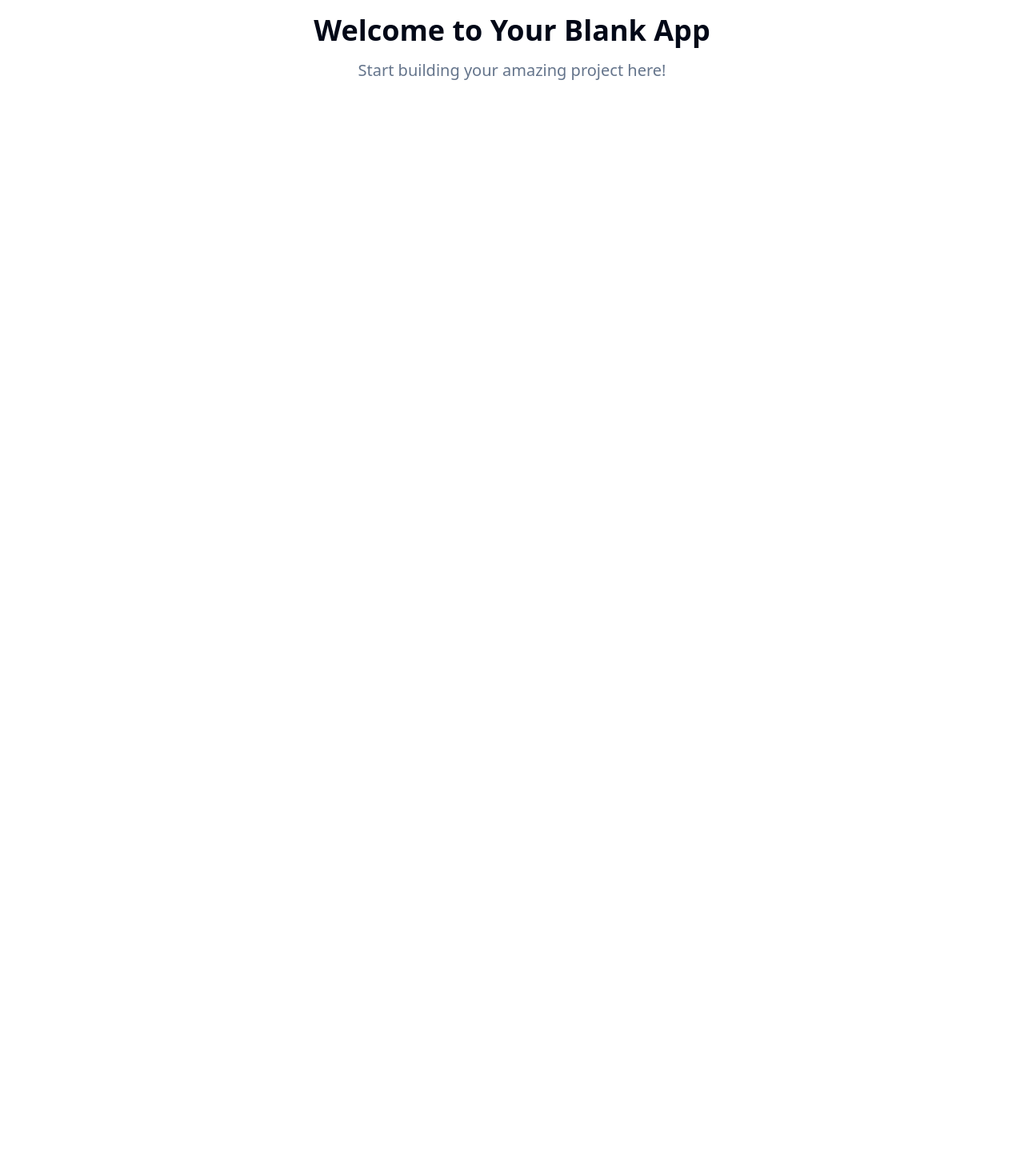
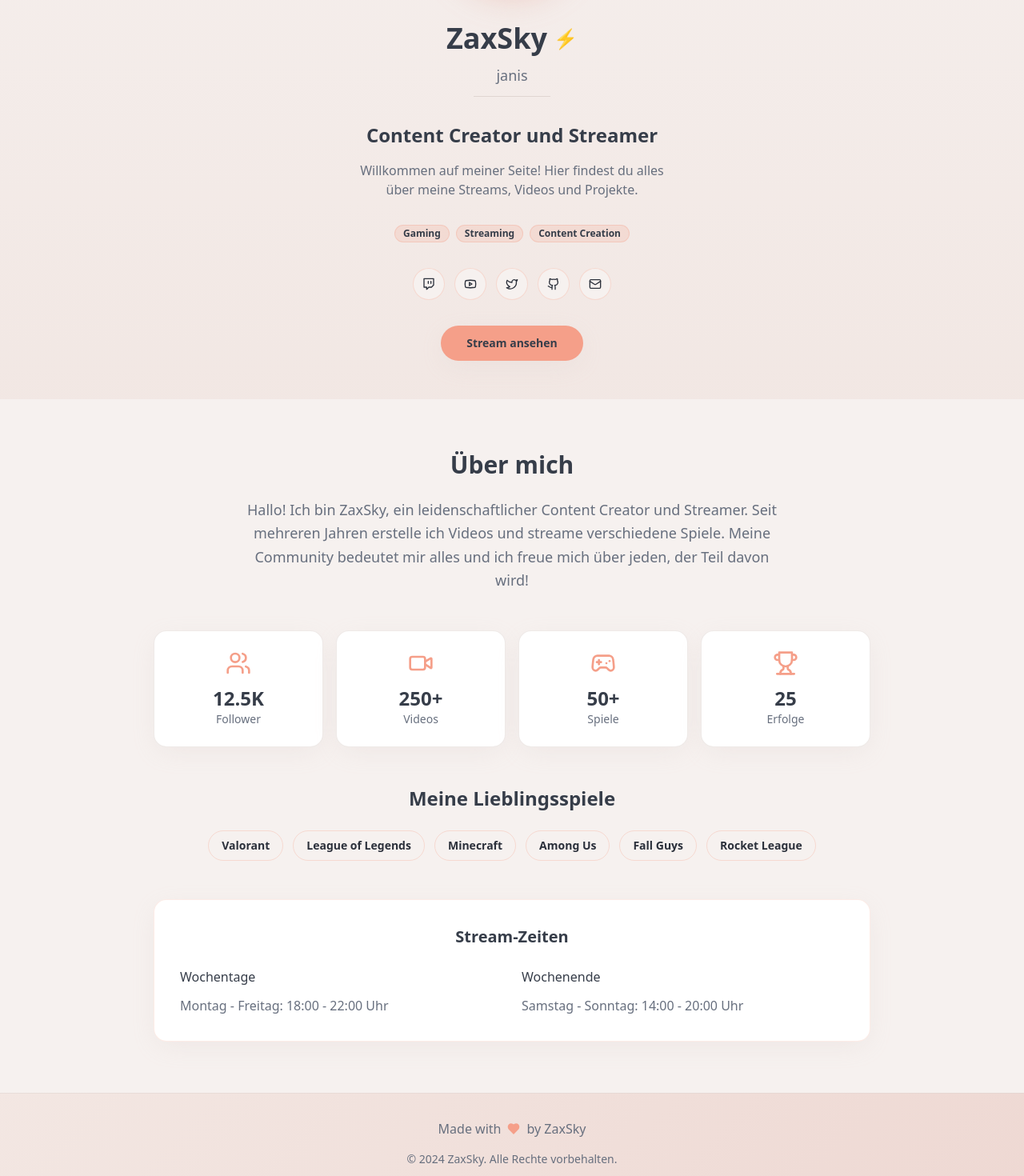
Before and after one commit to ZaxSky11/zaxsky-site-6c023ef6, a React (Vite) app: page / in a window 1280 px wide. Shown: the part 340-1810 px from the top of the page at 80% size. Before the commit the page ends 800 px from the top, so only its background shows below. Built offline with nearby package versions, Linux system fonts and the light colour scheme.

Commit message:
Add website with images
Create a website using the provided images and configure it for GitHub Pages deployment.

```diff
--- /dev/null
+++ b/src/components/AboutSection.tsx
@@ -0,0 +1,84 @@
+import { Card, CardContent } from "@/components/ui/card";
+import { Badge } from "@/components/ui/badge";
+import { Gamepad2, Video, Users, Trophy } from "lucide-react";
+
+const AboutSection = () => {
+  const stats = [
+    { icon: Users, label: "Follower", value: "12.5K", color: "text-coral-accent" },
+    { icon: Video, label: "Videos", value: "250+", color: "text-coral-accent" },
+    { icon: Gamepad2, label: "Spiele", value: "50+", color: "text-coral-accent" },
+    { icon: Trophy, label: "Erfolge", value: "25", color: "text-coral-accent" },
+  ];
+
+  const games = [
+    "Valorant", "League of Legends", "Minecraft", "Among Us", "Fall Guys", "Rocket League"
+  ];
+
+  return (
+    <div className="bg-background py-16 px-4">
+      <div className="max-w-4xl mx-auto space-y-12">
+        {/* About Me */}
+        <div className="text-center space-y-6">
+          <h2 className="text-3xl font-bold text-warm-text">Über mich</h2>
+          <div className="max-w-2xl mx-auto">
+            <p className="text-muted-foreground text-lg leading-relaxed">
+              Hallo! Ich bin ZaxSky, ein leidenschaftlicher Content Creator und Streamer.
+              Seit mehreren Jahren erstelle ich Videos und streame verschiedene Spiele.
+              Meine Community bedeutet mir alles und ich freue mich über jeden, der Teil davon wird!
+            </p>
+          </div>
+        </div>
+
+        {/* Stats Grid */}
+        <div className="grid grid-cols-2 md:grid-cols-4 gap-4">
+          {stats.map((stat, index) => (
+            <Card key={index} className="border-border/50 shadow-soft hover:shadow-profile transition-all duration-300 hover:scale-105">
+              <CardContent className="p-6 text-center space-y-3">
+                <stat.icon className={`h-8 w-8 mx-auto ${stat.color}`} />
+                <div>
+                  <div className="text-2xl font-bold text-warm-text">{stat.value}</div>
+                  <div className="text-muted-foreground text-sm">{stat.label}</div>
+                </div>
+              </CardContent>
+            </Card>
+          ))}
+        </div>
+
+        {/* Games Section */}
+        <div className="space-y-6">
+          <h3 className="text-2xl font-semibold text-warm-text text-center">Meine Lieblingsspiele</h3>
+          <div className="flex flex-wrap justify-center gap-3">
+            {games.map((game, index) => (
+              <Badge
+                key={index}
+                variant="outline"
+                className="px-4 py-2 text-sm border-coral-accent/30 hover:bg-coral-accent/10 transition-colors cursor-pointer"
+              >
+                {game}
+              </Badge>
+            ))}
+          </div>
+        </div>
+
+        {/* Schedule */}
+        <Card className="border-coral-accent/20 shadow-soft">
+          <CardContent className="p-8">
+            <h3 className="text-xl font-semibold text-warm-text mb-6 text-center">Stream-Zeiten</h3>
+            <div className="grid md:grid-cols-2 gap-6">
+              <div className="space-y-3">
+                <h4 className="font-medium text-warm-text">Wochentage</h4>
+                <p className="text-muted-foreground">Montag - Freitag: 18:00 - 22:00 Uhr</p>
+              </div>
+              <div className="space-y-3">
+                <h4 className="font-medium text-warm-text">Wochenende</h4>
+                <p className="text-muted-foreground">Samstag - Sonntag: 14:00 - 20:00 Uhr</p>
+              </div>
+            </div>
+          </CardContent>
+        </Card>
+      </div>
+    </div>
+  );
+};
+
+export default AboutSection;
--- /dev/null
+++ b/src/components/Footer.tsx
@@ -0,0 +1,20 @@
+import { Heart } from "lucide-react";
+
+const Footer = () => {
+  return (
+    <footer className="bg-gradient-warm py-8 px-4 border-t border-border/50">
+      <div className="max-w-4xl mx-auto text-center space-y-4">
+        <div className="flex items-center justify-center gap-2 text-muted-foreground">
+          <span>Made with</span>
+          <Heart className="h-4 w-4 text-coral-accent fill-coral-accent" />
+          <span>by ZaxSky</span>
+        </div>
+        <p className="text-sm text-muted-foreground">
+          © 2024 ZaxSky. Alle Rechte vorbehalten.
+        </p>
+      </div>
+    </footer>
+  );
+};
+
+export default Footer;
--- /dev/null
+++ b/src/components/ProfileHeader.tsx
@@ -0,0 +1,114 @@
+import { Button } from "@/components/ui/button";
+import { Badge } from "@/components/ui/badge";
+import { Github, Twitter, Twitch, Youtube, Mail } from "lucide-react";
+
+const ProfileHeader = () => {
+  return (
+    <div className="min-h-screen bg-gradient-subtle flex flex-col items-center justify-center px-4 py-12">
+      <div className="max-w-md w-full text-center space-y-8">
+        {/* Logo */}
+        <div className="flex justify-center mb-8">
+          <img
+            src="/lovable-uploads/d856f0f4-6ff2-4854-b04d-356f730c0314.png"
+            alt="ZaxSky Logo"
+            className="h-16 w-auto opacity-80 hover:opacity-100 transition-opacity duration-300"
+          />
+        </div>
+
+        {/* Profile Picture */}
+        <div className="relative group">
+          <div className="w-48 h-48 mx-auto rounded-full overflow-hidden shadow-profile transition-transform duration-300 group-hover:scale-105">
+            <img
+              src="/lovable-uploads/4d473575-a2fc-4b5e-abe5-d286e6b8cded.png"
+              alt="ZaxSky Profile"
+              className="w-full h-full object-cover"
+            />
+          </div>
+          <div className="absolute inset-0 rounded-full bg-gradient-to-t from-coral-accent/20 to-transparent opacity-0 group-hover:opacity-100 transition-opacity duration-300"></div>
+        </div>
+
+        {/* Name and Badge */}
+        <div className="space-y-3">
+          <div className="flex items-center justify-center gap-2">
+            <h1 className="text-4xl font-bold text-warm-text">ZaxSky</h1>
+            <span className="text-2xl">⚡</span>
+          </div>
+          <p className="text-muted-foreground text-lg">janis</p>
+          <div className="h-px bg-border w-24 mx-auto"></div>
+        </div>
+
+        {/* Title */}
+        <div className="space-y-4">
+          <h2 className="text-2xl font-semibold text-warm-text">
+            Content Creator und Streamer
+          </h2>
+          <p className="text-muted-foreground max-w-sm mx-auto">
+            Willkommen auf meiner Seite! Hier findest du alles über meine Streams, Videos und Projekte.
+          </p>
+        </div>
+
+        {/* Badges */}
+        <div className="flex flex-wrap justify-center gap-2">
+          <Badge variant="secondary" className="bg-coral-accent/20 text-warm-text border-coral-accent/30">
+            Gaming
+          </Badge>
+          <Badge variant="secondary" className="bg-coral-accent/20 text-warm-text border-coral-accent/30">
+            Streaming
+          </Badge>
+          <Badge variant="secondary" className="bg-coral-accent/20 text-warm-text border-coral-accent/30">
+            Content Creation
+          </Badge>
+        </div>
+
+        {/* Social Links */}
+        <div className="flex justify-center gap-3">
+          <Button
+            size="icon"
+            variant="outline"
+            className="rounded-full border-coral-accent/30 hover:bg-coral-accent/10 hover:border-coral-accent transition-colors"
+          >
+            <Twitch className="h-4 w-4" />
+          </Button>
+          <Button
+            size="icon"
+            variant="outline"
+            className="rounded-full border-coral-accent/30 hover:bg-coral-accent/10 hover:border-coral-accent transition-colors"
+          >
+            <Youtube className="h-4 w-4" />
+          </Button>
+          <Button
+            size="icon"
+            variant="outline"
+            className="rounded-full border-coral-accent/30 hover:bg-coral-accent/10 hover:border-coral-accent transition-colors"
+          >
+            <Twitter className="h-4 w-4" />
+          </Button>
+          <Button
+            size="icon"
+            variant="outline"
+            className="rounded-full border-coral-accent/30 hover:bg-coral-accent/10 hover:border-coral-accent transition-colors"
+          >
+            <Github className="h-4 w-4" />
+          </Button>
+          <Button
+            size="icon"
+            variant="outline"
+            className="rounded-full border-coral-accent/30 hover:bg-coral-accent/10 hover:border-coral-accent transition-colors"
+          >
+            <Mail className="h-4 w-4" />
+          </Button>
+        </div>
+
+        {/* CTA Button */}
+        <Button
+          size="lg"
+          className="bg-coral-accent hover:bg-coral-accent/90 text-warm-text font-semibold px-8 py-3 rounded-full shadow-soft transition-all duration-300 hover:shadow-profile hover:scale-105"
+        >
+          Stream ansehen
+        </Button>
+      </div>
+    </div>
+  );
+};
+
+export default ProfileHeader;
--- a/src/index.css
+++ b/src/index.css
@@ -8,35 +8,49 @@ All colors MUST be HSL.
 
 @layer base {
   :root {
-    --background: 0 0% 100%;
-    --foreground: 222.2 84% 4.9%;
+    --background: 16 28% 95%;
+    --foreground: 220 15% 20%;
 
     --card: 0 0% 100%;
-    --card-foreground: 222.2 84% 4.9%;
+    --card-foreground: 220 15% 20%;
 
     --popover: 0 0% 100%;
-    --popover-foreground: 222.2 84% 4.9%;
+    --popover-foreground: 220 15% 20%;
 
-    --primary: 222.2 47.4% 11.2%;
-    --primary-foreground: 210 40% 98%;
+    --primary: 220 15% 20%;
+    --primary-foreground: 16 28% 95%;
 
-    --secondary: 210 40% 96.1%;
-    --secondary-foreground: 222.2 47.4% 11.2%;
+    --secondary: 16 30% 90%;
+    --secondary-foreground: 220 15% 20%;
 
-    --muted: 210 40% 96.1%;
-    --muted-foreground: 215.4 16.3% 46.9%;
+    --muted: 16 20% 88%;
+    --muted-foreground: 220 10% 45%;
 
-    --accent: 210 40% 96.1%;
-    --accent-foreground: 222.2 47.4% 11.2%;
+    --accent: 12 85% 75%;
+    --accent-foreground: 220 15% 20%;
 
     --destructive: 0 84.2% 60.2%;
     --destructive-foreground: 210 40% 98%;
 
-    --border: 214.3 31.8% 91.4%;
-    --input: 214.3 31.8% 91.4%;
-    --ring: 222.2 84% 4.9%;
+    --border: 16 20% 85%;
+    --input: 16 20% 85%;
+    --ring: 12 85% 75%;
 
-    --radius: 0.5rem;
+    --radius: 1rem;
+
+    /* Custom design tokens */
+    --peach-bg: 16 50% 90%;
+    --coral-accent: 12 85% 75%;
+    --warm-text: 220 15% 25%;
+    --soft-shadow: 16 20% 80%;
+
+    --gradient-warm: linear-gradient(135deg, hsl(16 40% 92%) 0%, hsl(12 45% 88%) 100%);
+    --gradient-subtle: linear-gradient(180deg, hsl(16 28% 95%) 0%, hsl(16 35% 92%) 100%);
+
+    --shadow-soft: 0 8px 32px -8px hsl(16 20% 80% / 0.3);
+    --shadow-profile: 0 12px 40px -12px hsl(12 60% 70% / 0.4);
+
+    --transition-smooth: all 0.3s cubic-bezier(0.4, 0, 0.2, 1);
 
     --sidebar-background: 0 0% 98%;
 
--- a/src/pages/Index.tsx
+++ b/src/pages/Index.tsx
@@ -1,12 +1,13 @@
-// Update this page (the content is just a fallback if you fail to update the page)
+import ProfileHeader from "@/components/ProfileHeader";
+import AboutSection from "@/components/AboutSection";
+import Footer from "@/components/Footer";
 
 const Index = () => {
   return (
-    <div className="min-h-screen flex items-center justify-center bg-background">
-      <div className="text-center">
-        <h1 className="text-4xl font-bold mb-4">Welcome to Your Blank App</h1>
-        <p className="text-xl text-muted-foreground">Start building your amazing project here!</p>
-      </div>
+    <div className="min-h-screen">
+      <ProfileHeader />
+      <AboutSection />
+      <Footer />
     </div>
   );
 };
--- a/tailwind.config.ts
+++ b/tailwind.config.ts
@@ -61,7 +61,22 @@ export default {
 					'accent-foreground': 'hsl(var(--sidebar-accent-foreground))',
 					border: 'hsl(var(--sidebar-border))',
 					ring: 'hsl(var(--sidebar-ring))'
-				}
+				},
+				'peach-bg': 'hsl(var(--peach-bg))',
+				'coral-accent': 'hsl(var(--coral-accent))',
+				'warm-text': 'hsl(var(--warm-text))',
+				'soft-shadow': 'hsl(var(--soft-shadow))'
+			},
+			backgroundImage: {
+				'gradient-warm': 'var(--gradient-warm)',
+				'gradient-subtle': 'var(--gradient-subtle)'
+			},
+			boxShadow: {
+				'soft': 'var(--shadow-soft)',
+				'profile': 'var(--shadow-profile)'
+			},
+			transitionTimingFunction: {
+				'smooth': 'var(--transition-smooth)'
 			},
 			borderRadius: {
 				lg: 'var(--radius)',
```
Also changed, not shown: public/lovable-uploads/4d473575-a2fc-4b5e-abe5-d286e6b8cded.png (added), public/lovable-uploads/d856f0f4-6ff2-4854-b04d-356f730c0314.png (added).
